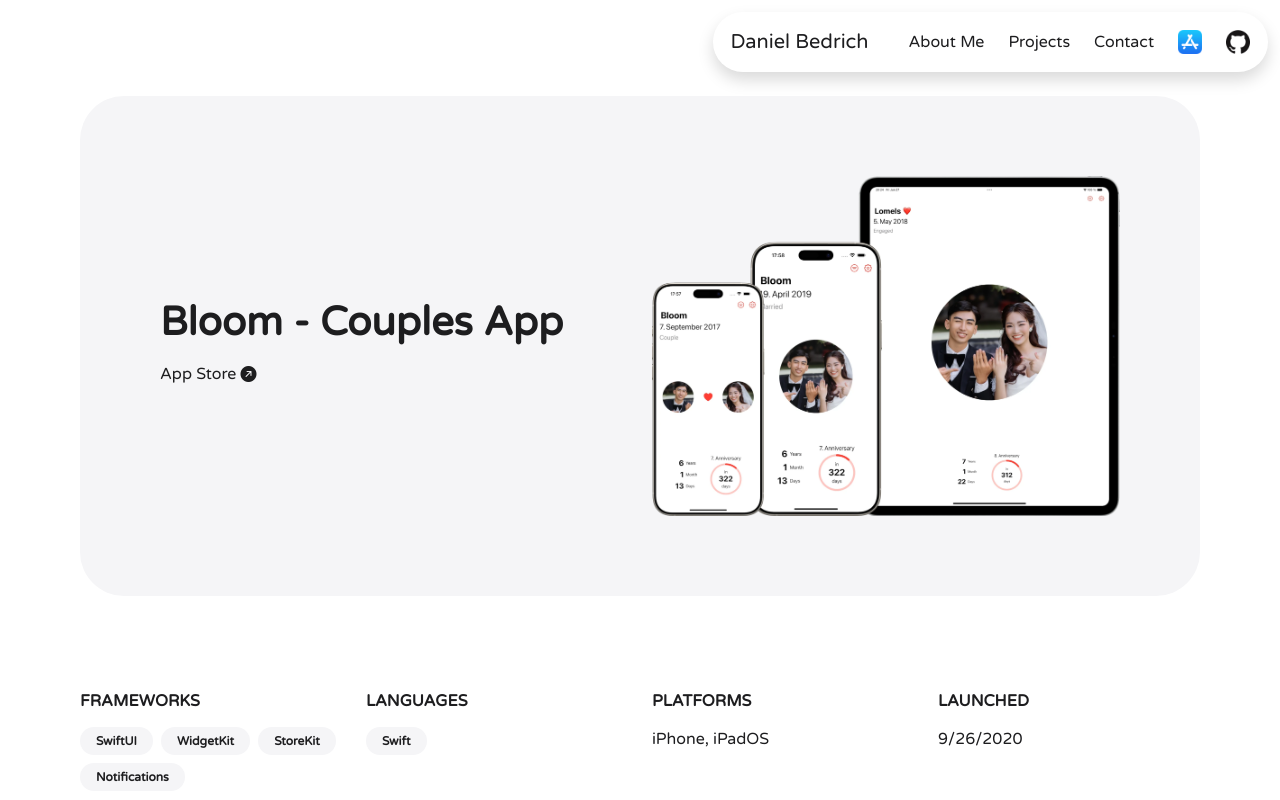
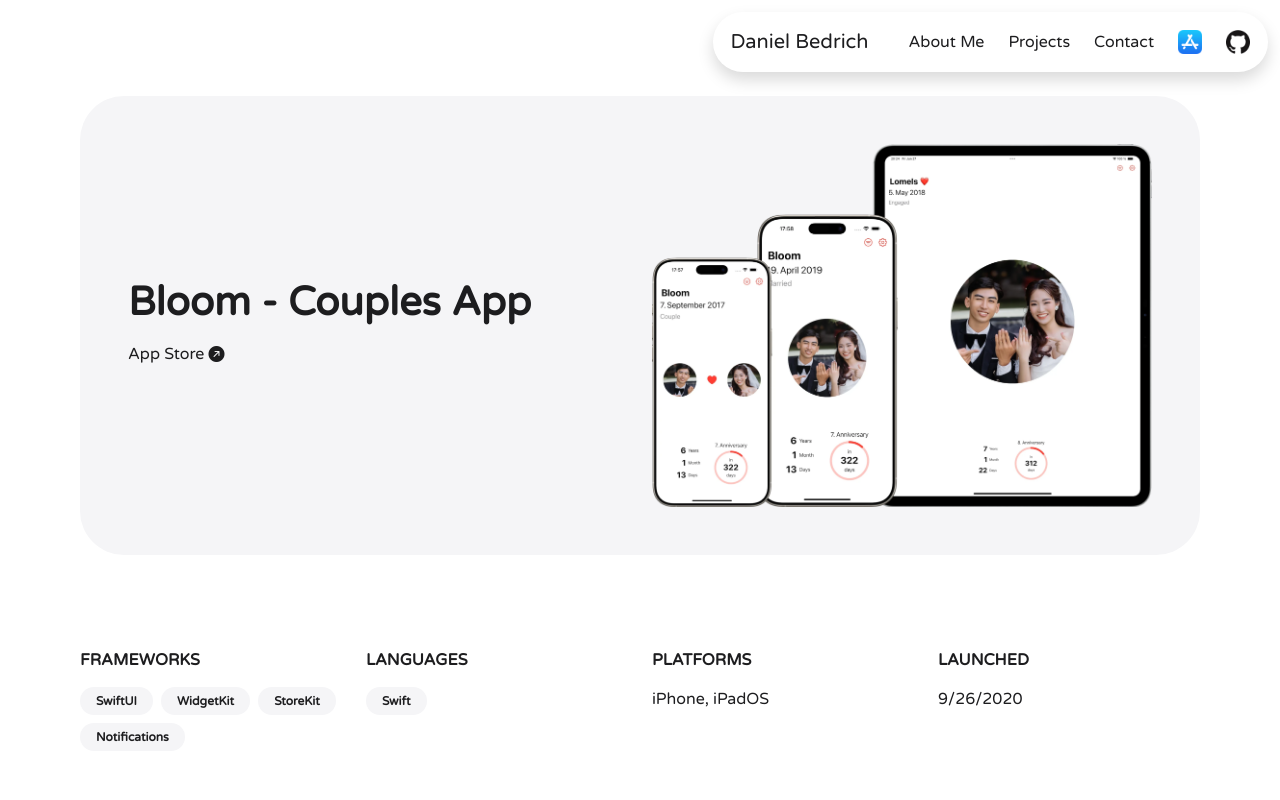
Before and after one commit to Hebrasco/hebrasco.github.io, a React (Create React App) app: page /#/projects/bloom in a window 1280 px wide. Shown: the top 800 px of the page. Built offline with nearby package versions, Linux system fonts and the light colour scheme.

Commit message:
💄 Update project header padding

```diff
--- a/src/pages/Project/index.tsx
+++ b/src/pages/Project/index.tsx
@@ -46,7 +46,7 @@ export function Project(): JSX.Element {
     <div className={styles['project-container']}>
       <Container className="mb-5">
         <Section>
-          <div className="p-5 bg-light rounded d-flex">
+          <div className="p-4 p-md-5 bg-light rounded d-flex">
             <Row>
               <Col className="d-flex flex-column justify-content-center" md={6}>
                 <h1 className="fw-bold">{project.name}</h1>
```
